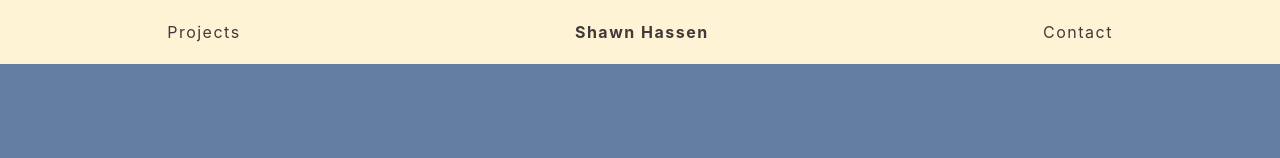
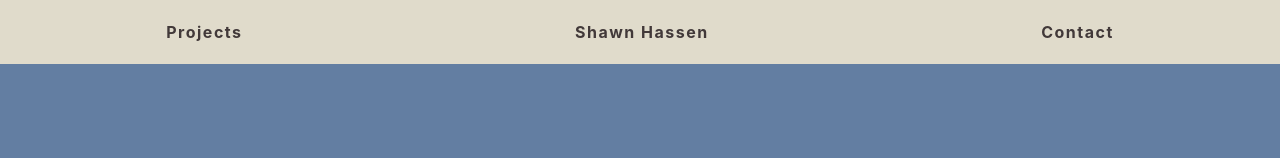
Before and after one commit to shassen/portfolio, a React (Create React App) app: page / in a window 1280 px wide. Shown: the top 158 px of the page. Built offline with nearby package versions, Linux system fonts and the light colour scheme.

Commit message:
Navbar is now slightly transparent

```diff
--- a/src/App.css
+++ b/src/App.css
@@ -9,6 +9,10 @@ a {
   display: block;
   text-decoration: none;
   color: rgb(66, 57, 57);
+}
+
+.level-item {
+  font-weight: bold;
 }
 
 .profile-img {
@@ -36,5 +40,5 @@ a {
 .level {
   padding: 20px 0;
   /* border: 1px solid black; */
-  background-color: #FFF3D6;
+  background-color: rgba(255, 243, 214, 0.801);
 }
--- a/src/App.jsx
+++ b/src/App.jsx
@@ -57,7 +57,7 @@ class App extends Component {
 
 
     return (
-      <div className="App">
+      <div id="home" className="App">
         <Header />
         <About name={this.state.info}/>
         <Projects projects={this.state.projects}/>
--- a/src/components/Header.jsx
+++ b/src/components/Header.jsx
@@ -10,7 +10,7 @@ export default function Header(props) {
         <a className="link is-info" href="#projects">Projects</a>
       </p>
       <h1 className="level-item has-text-centered">
-      <strong className="link is-info"><a href="#about">Shawn Hassen</a></strong>
+      <strong className="link is-info"><a href="#home">Shawn Hassen</a></strong>
       </h1>
       <p className="level-item has-text-centered">
         <a className="link is-info" href="#contact">Contact</a>
```
